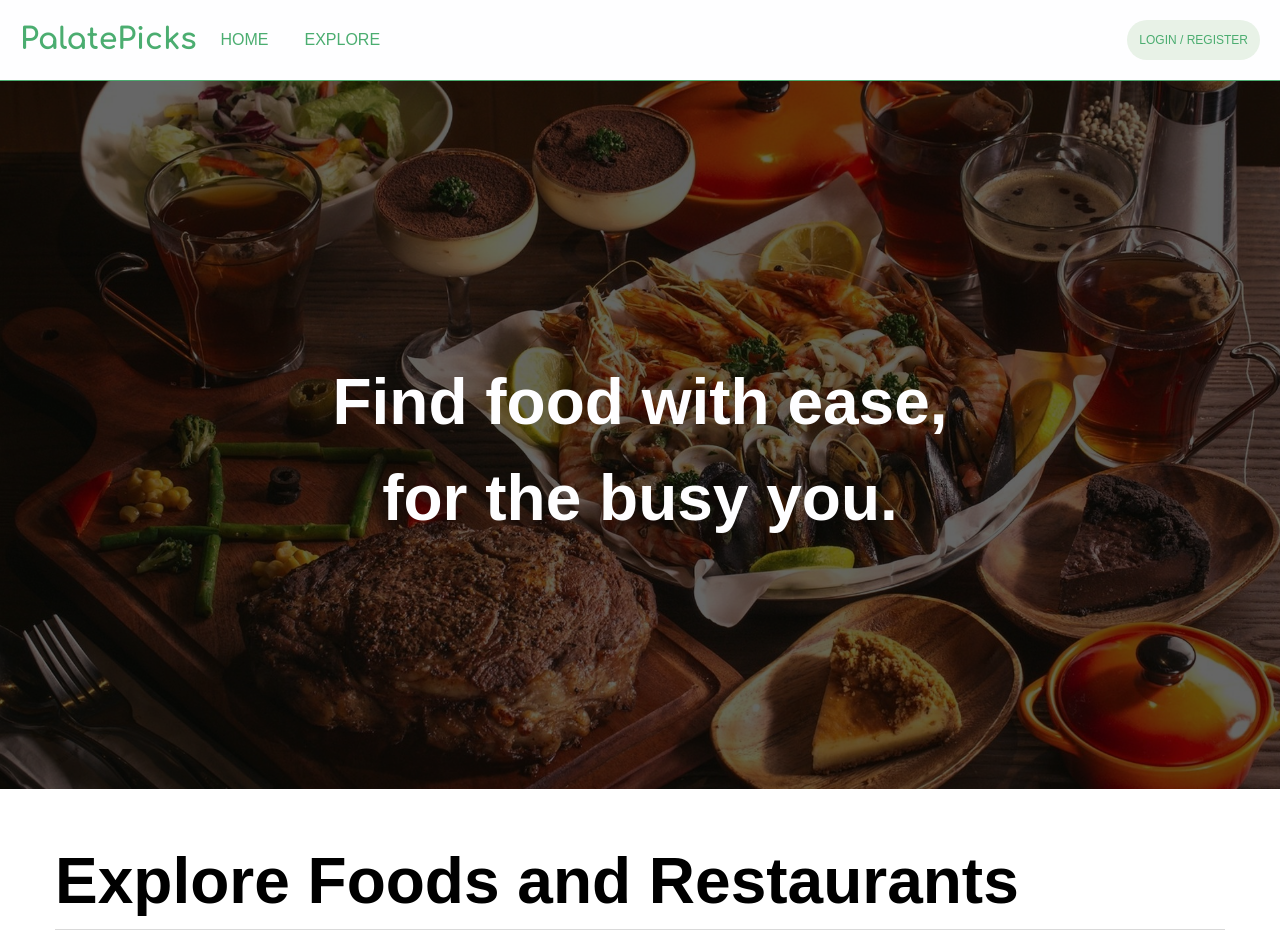
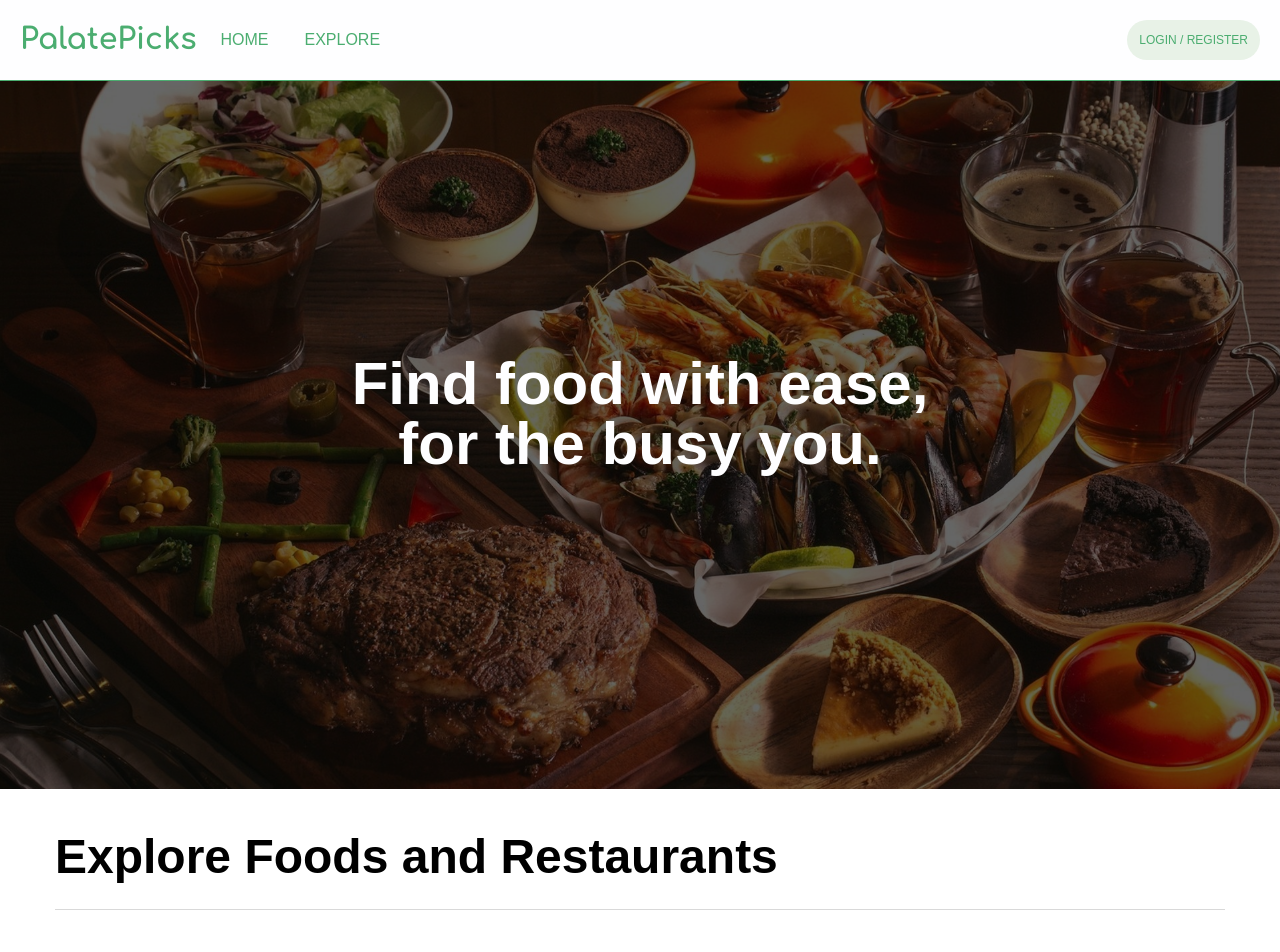
Before and after one commit to thekovie/PalatePicks, a Vue app: page /explore in a window 1280 px wide. Shown: the top 952 px of the page. Built offline with nearby package versions, Linux system fonts and the light colour scheme; a web font is replaced by a local one.

Commit message:
Adjust sizes

```diff
--- a/src/App.vue
+++ b/src/App.vue
@@ -1,5 +1,5 @@
 <template>
-  <div class="header sticky top-0 flex flex-wrap justify-between items-center bg-white text-green flex-row p-5 border-b w-screen border-solid z-50">
+  <div class="header sticky top-0 flex flex-wrap justify-between items-center bg-white text-green flex-row p-5 border-b min-w-screen border-solid">
     <div class="left flex flex-row items-center">
       <router-link class="logo font-cursive normal-case font-bold text-3xl justify-start" to="/">PalatePicks</router-link>
       <div class="nav-menu ml-6 space-x-9">
--- a/src/views/restaurants/Explore.vue
+++ b/src/views/restaurants/Explore.vue
@@ -3,8 +3,8 @@
     <div class="flex flex-col min-h-screen">
 
         <!-- Introduction Div -->
-        <div class="gradient-bg h-[708px] w-screen -z-50 py-[273px]">
-          <div class="text-white font-bold text-[64px] z-50 w-[670px] text-center mx-auto">Find food with ease, for the busy you.</div>
+        <div class="gradient-bg h-[708px] min-w-screen -z-50 py-[273px]">
+          <div class="text-white font-bold text-6xl z-50 w-[670px] text-center mx-auto">Find food with ease, for the busy you.</div>
           <div class="bg-black/60 absolute top-0 left-0 w-[100%] h-[100%] -z-50">
         </div>
 
@@ -14,7 +14,7 @@
       <!-- Content Div Container -->
       <div class="px-[55px] mb-[94px]">
           <!-- Explore foods caption-->
-          <div class="font-bold text-[64px] my-[44px] border-b-[1.5px] border-b-[#d9d9d9]">Explore Foods and Restaurants </div>
+          <div class="font-bold text-5xl my-[44px] pb-7 border-b-[1.5px] border-b-[#d9d9d9]">Explore Foods and Restaurants </div>
 
           <!-- Restaurants Div Container-->
           <div class="flex flex-wrap">
@@ -38,7 +38,7 @@
           {
             name: 'Happy N\' Healthy',
             imageHeader: 'src/assets/images/happy-n-healthy.png',
-            description: 'Lorem ipsum dolor sit amet, consectetur adipiscing elit, sed do eiusmod tempor incididunt ut labore et dolore magna aliqua. Ut enim ad minim veniam, quis nostrud exercitation ullamco laboris nisi ut aliquip ex ea commodo consequat. Duis aute irure dolor in reprehenderit in voluptate velit esse cillum dolore eu fugiat nulla pariatur. Excepteur sint occaecat cupidatat non proident, sunt in culpa qui officia deserunt mollit anim id est laborum. Lorem ipsum dolor sit amet, consectetur adipiscing elit, sed do eiusmod  tempor incididunt ut labore et dolore magna aliqua. Ut enim ad minim veniam, quis nostrud exercitation ullamco laboris.',
+            description: 'Lorem ipsum dolor sit amet, consectetur adipiscing elit, sed do eiusmod tempor incididunt ut labore et dolore magna aliqua. Ut enim ad minim veniam, quis nostrud exercitation ullamco laboris nisi ut aliquip ex ea commodo consequat. Duis aute irure dolor in reprehenderit in voluptate velit esse cillum dolore eu fugiat nulla pariatur. Excepteur sint occaecat cupidatat non proident, sunt in culpa qui officia deserunt mollit anim id est laborum.',
             rating: 4,
             price: 3
           },
@@ -66,7 +66,7 @@
           {
             name: 'Tapa King',
             imageHeader: "src/assets/images/tapaking.jpg",
-            description: 'Lorem ipsum dolor sit amet, consectetur adipiscing elit, sed do eiusmod tempor incididunt ut labore et dolore magna aliqua. Ut enim ad minim veniam, quis nostrud exercitation ullamco laboris nisi ut aliquip ex ea commodo consequat. Duis aute irure dolor in reprehenderit in voluptate velit esse cillum dolore eu fugiat nulla pariatur. Excepteur sint occaecat cupidatat non proident, sunt in culpa qui officia deserunt mollit anim id est laborum. Lorem ipsum dolor sit amet, consectetur adipiscing elit, sed do eiusmod  tempor incididunt ut labore et dolore magna aliqua. Ut enim ad minim veniam, quis nostrud exercitation ullamco laboris.',
+            description: 'Lorem ipsum dolor sit amet, consectetur adipiscing elit, sed do eiusmod tempor incididunt ut labore et dolore magna aliqua. Ut enim ad minim veniam, quis nostrud exercitation ullamco laboris nisi ut aliquip ex ea commodo consequat. Duis aute irure dolor in reprehenderit in voluptate velit esse cillum dolore eu fugiat nulla pariatur.',
             rating: 5,
             price: 3
           },
```
